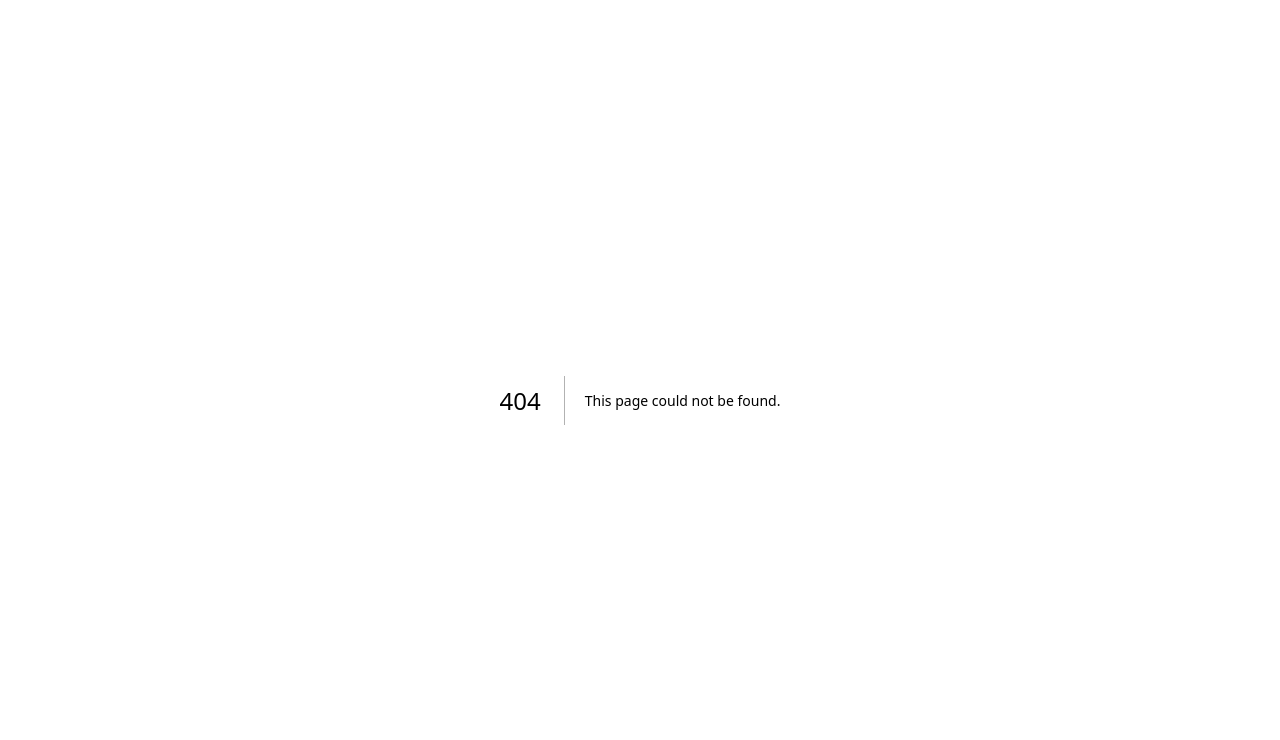
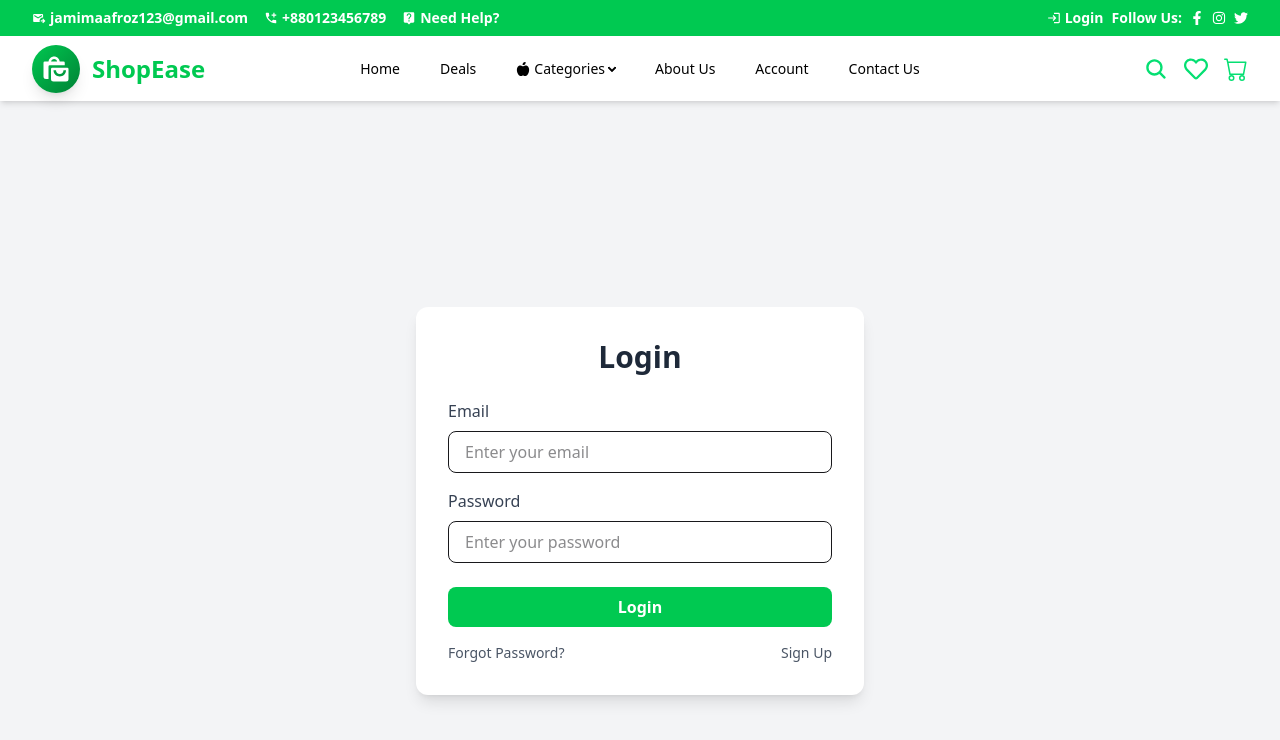
Before and after one commit to jamimaafroz/Shopping_Site, a Next.js app: page /login in a window 1280 px wide. Before the commit this address had no page. Shown: the top 740 px of the page. Built offline with nearby package versions, Linux system fonts and the light colour scheme.

Commit message:
layout fixed

```diff
--- a/package.json
+++ b/package.json
@@ -11,15 +11,16 @@
   "dependencies": {
     "daisyui": "^5.1.9",
     "next": "15.5.2",
+    "postcss": "^8.5.6",
     "react": "19.1.0",
     "react-dom": "19.1.0",
     "react-icons": "^5.5.0"
   },
   "devDependencies": {
     "@eslint/eslintrc": "^3",
-    "@tailwindcss/postcss": "^4",
+    "@tailwindcss/postcss": "^4.1.13",
     "eslint": "^9",
     "eslint-config-next": "15.5.2",
-    "tailwindcss": "^4"
+    "tailwindcss": "^4.1.13"
   }
 }
--- a/src/Components/Home.jsx
+++ b/src/Components/Home.jsx
@@ -1,12 +1,6 @@
 import React from "react";
-import Navbar from "./Navbar";
 import UpperNavbar from "./UpperNavbar";
 
 export default function HomePage() {
-  return (
-    <div>
-      <UpperNavbar></UpperNavbar>
-      <Navbar></Navbar>
-    </div>
-  );
+  return <div></div>;
 }
--- a/src/Components/Navbar.jsx
+++ b/src/Components/Navbar.jsx
@@ -11,6 +11,7 @@ import {
 import { IoSearch } from "react-icons/io5";
 import { BsCart } from "react-icons/bs";
 import { HiOutlineMenu } from "react-icons/hi";
+import Link from "next/link";
 
 export default function Navbar() {
   const categories = (
@@ -69,9 +70,11 @@ export default function Navbar() {
       <div className="navbar-center hidden lg:flex">
         <ul className="menu menu-horizontal px-1 gap-4">
           <li>
-            <p className="text-black hover:text-green-400 cursor-pointer transition">
-              Home
-            </p>
+            <Link href="/">
+              <p className="text-black hover:text-green-400 cursor-pointer transition">
+                Home
+              </p>
+            </Link>
           </li>
           <li>
             <p className="text-black hover:text-green-400 cursor-pointer transition">
--- a/src/Components/UpperNavbar.jsx
+++ b/src/Components/UpperNavbar.jsx
@@ -7,6 +7,7 @@ import {
   MdOutlineLogin,
 } from "react-icons/md";
 import { FaFacebookF, FaInstagram, FaTwitter } from "react-icons/fa";
+import Link from "next/link";
 
 export default function UpperNavbar() {
   const [socialOpen, setSocialOpen] = useState(false);
@@ -34,7 +35,9 @@ export default function UpperNavbar() {
         <div className="flex flex-col sm:flex-row items-start lg:items-center gap-2 w-full lg:w-auto mt-2 lg:mt-0">
           <div className="flex items-center gap-1 text-sm">
             <MdOutlineLogin />
-            <span className="font-semibold">Login</span>
+            <Link href="/login" className="hover:underline">
+              <span className="font-semibold">Login</span>
+            </Link>
           </div>
 
           {/* Socials */}
--- a/src/app/layout.js
+++ b/src/app/layout.js
@@ -1,5 +1,7 @@
 import { Geist, Geist_Mono } from "next/font/google";
 import "./globals.css";
+import UpperNavbar from "@/Components/UpperNavbar";
+import Navbar from "@/Components/Navbar";
 
 const geistSans = Geist({
   variable: "--font-geist-sans",
@@ -22,7 +24,9 @@ export default function RootLayout({ children }) {
       <body
         className={`${geistSans.variable} ${geistMono.variable} antialiased`}
       >
-        {children}
+        <UpperNavbar></UpperNavbar>
+        <Navbar />
+        <main>{children}</main>
       </body>
     </html>
   );
--- /dev/null
+++ b/src/app/login/page.jsx
@@ -0,0 +1,63 @@
+import React from "react";
+
+const LoginPage = () => {
+  return (
+    <div className="min-h-screen flex items-center justify-center bg-gray-100 px-4">
+      {/* Login Card */}
+      <div className="bg-white shadow-lg rounded-xl w-full max-w-md p-8">
+        <h1 className="text-3xl font-bold text-center mb-6 text-gray-800">
+          Login
+        </h1>
+
+        {/* Email */}
+        <div className="mb-4">
+          <label
+            className="block text-gray-700 font-medium mb-2"
+            htmlFor="email"
+          >
+            Email
+          </label>
+          <input
+            type="email"
+            id="email"
+            placeholder="Enter your email"
+            className="w-full px-4 py-2 border rounded-lg focus:outline-none focus:ring-2 focus:ring-green-400 focus:border-green-400 transition"
+          />
+        </div>
+
+        {/* Password */}
+        <div className="mb-6">
+          <label
+            className="block text-gray-700 font-medium mb-2"
+            htmlFor="password"
+          >
+            Password
+          </label>
+          <input
+            type="password"
+            id="password"
+            placeholder="Enter your password"
+            className="w-full px-4 py-2 border rounded-lg focus:outline-none focus:ring-2 focus:ring-green-400 focus:border-green-400 transition"
+          />
+        </div>
+
+        {/* Login Button */}
+        <button className="w-full bg-green-500 hover:bg-green-600 text-white font-semibold py-2 rounded-lg transition">
+          Login
+        </button>
+
+        {/* Additional Links */}
+        <div className="mt-4 flex justify-between text-sm text-gray-600">
+          <a href="#" className="hover:text-green-500 transition">
+            Forgot Password?
+          </a>
+          <a href="#" className="hover:text-green-500 transition">
+            Sign Up
+          </a>
+        </div>
+      </div>
+    </div>
+  );
+};
+
+export default LoginPage;
```
Also changed, not shown: 1 other file (tests, documents, lock files or other folders).
